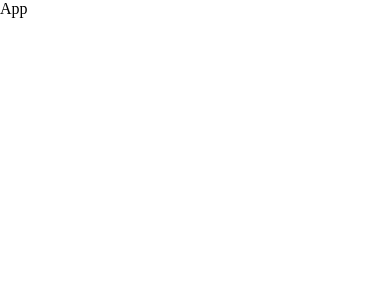
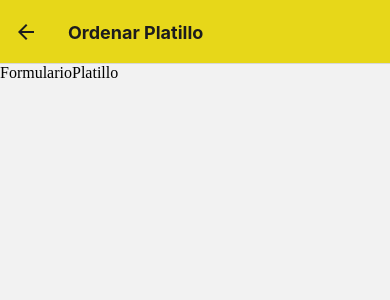
Before and after one commit to DIANARUTGARCIA/ReactNative-AppRestaurante, a React Native app: screen /FormularioPlatillo in a window 390 px wide. Shown: the top 300 px of the page. Built offline with nearby package versions, Linux system fonts and the light colour scheme.

Commit message:
Agregando las vistas con navigation

```diff
--- a/App.jsx
+++ b/App.jsx
@@ -1,13 +1,76 @@
-import React from 'react'
+import React from 'react';
 import {NavigationContainer} from '@react-navigation/native';
 import {createNativeStackNavigator} from '@react-navigation/native-stack';
-
+import NuevaOrden from './views/NuevaOrden';
+import Menu from './views/Menu';
+import DetallePlatillo from './views/DetallePlatillo';
+import FormularioPlatillo from './views/FormularioPlatillo';
+import ResumenPedido from './views/ResumenPedido';
+import ProgresoPedido from './views/ProgresoPedido';
 const Stack = createNativeStackNavigator();
 
 const App = () => {
   return (
-    <div>App</div>
-  )
-}
+    <>
+      <NavigationContainer>
+        <Stack.Navigator
+          screenOptions={{
+            headerStyle: {
+              backgroundColor: '#E7D719',
+            },
+            headerTitleStyle: {
+              fontWeight: 'bold',
+            },
+          }}
+        >
+          <Stack.Screen
+            name="Nueva Orden"
+            component={NuevaOrden}
+            options={{
+              title: 'Nueva Orden',
+            }}
+          />
 
-export default App
+          <Stack.Screen
+            name="Menu"
+            component={Menu}
+            options={{
+              title: 'Nuestro Menú',
+            }}
+          />
+
+          <Stack.Screen
+            name="DetallePlatillo"
+            component={DetallePlatillo}
+            options={{
+              title: 'Detalle Platillo',
+            }}
+          />
+          <Stack.Screen
+            name="FormularioPlatillo"
+            component={FormularioPlatillo}
+            options={{
+              title: 'Ordenar Platillo',
+            }}
+          />
+          <Stack.Screen
+            name="ResumenPedido"
+            component={ResumenPedido}
+            options={{
+              title: 'Resumen Pedido',
+            }}
+          />
+          <Stack.Screen
+            name="ProgresoPedido"
+            component={ProgresoPedido}
+            options={{
+              title: 'Progreso de Pedido',
+            }}
+          />
+        </Stack.Navigator>
+      </NavigationContainer>
+    </>
+  );
+};
+
+export default App;
--- /dev/null
+++ b/views/DetallePlatillo.jsx
@@ -0,0 +1,9 @@
+import React from 'react'
+
+const DetallePlatillo = () => {
+  return (
+    <div>DetallePlatillo</div>
+  )
+}
+
+export default DetallePlatillo
--- /dev/null
+++ b/views/FormularioPlatillo.jsx
@@ -0,0 +1,9 @@
+import React from 'react'
+
+const FormularioPlatillo = () => {
+  return (
+    <div>FormularioPlatillo</div>
+  )
+}
+
+export default FormularioPlatillo
--- /dev/null
+++ b/views/Menu.jsx
@@ -0,0 +1,9 @@
+import React from 'react'
+
+const Menu = () => {
+  return (
+    <div>Menu</div>
+  )
+}
+
+export default Menu
--- /dev/null
+++ b/views/NuevaOrden.jsx
@@ -0,0 +1,10 @@
+import React from 'react'
+import { Text } from 'react-native'
+
+const NuevaOrden = () => {
+  return (
+    <Text>nUEVA ORDEN</Text>
+  )
+}
+
+export default NuevaOrden
--- /dev/null
+++ b/views/ProgresoPedido.jsx
@@ -0,0 +1,9 @@
+import React from 'react'
+
+const ProgresoPedido = () => {
+  return (
+    <div>ProgresoPedido</div>
+  )
+}
+
+export default ProgresoPedido
--- /dev/null
+++ b/views/ResumenPedido.jsx
@@ -0,0 +1,9 @@
+import React from 'react'
+
+const ResumenPedido = () => {
+  return (
+    <div>ResumenPedido</div>
+  )
+}
+
+export default ResumenPedido
```
